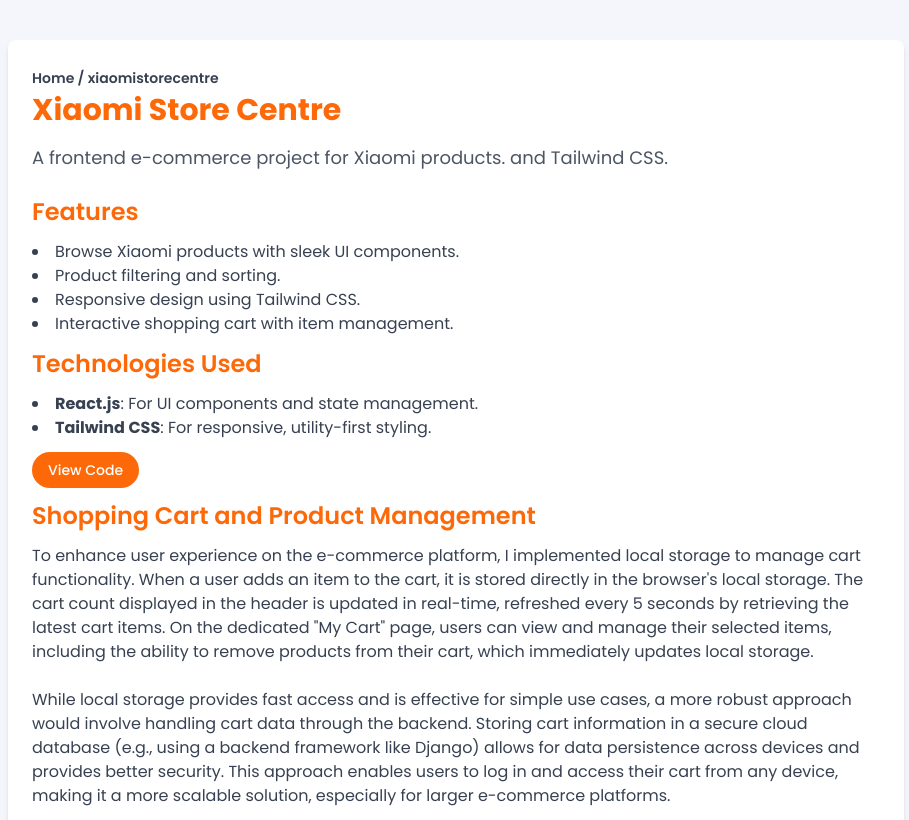
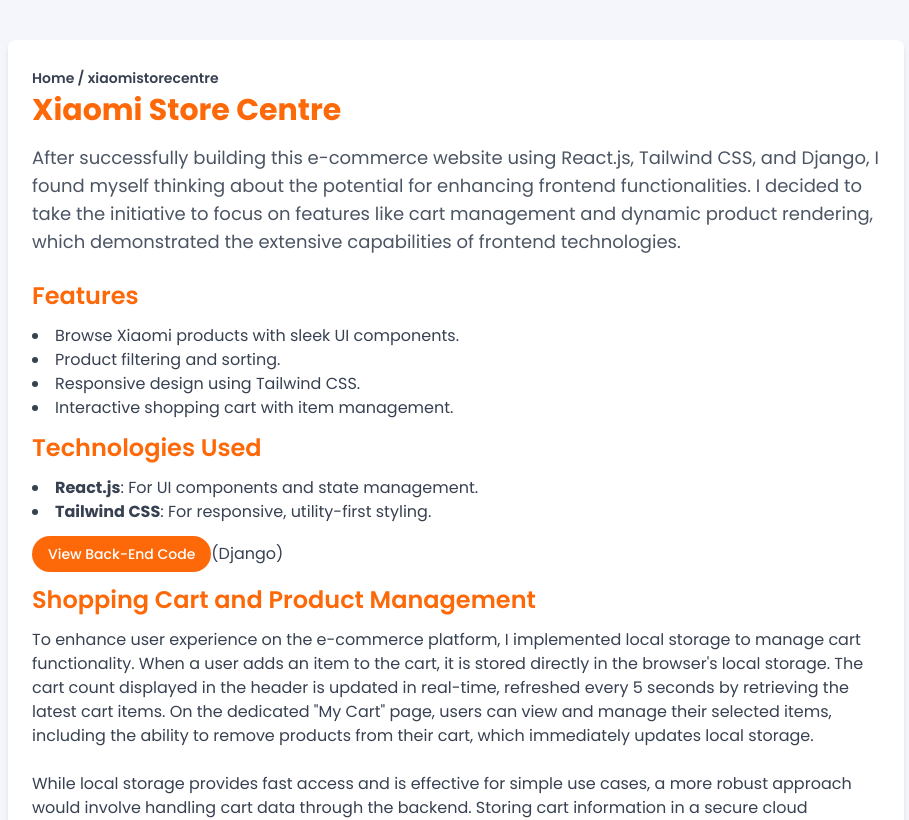
Before and after one commit to OscarM03/portfolio, a React (Vite) app in the folder portfolio/: page /xiaomistorecentre in a window 1280 px wide. Shown: the top 820 px of the page, without its empty margins (184-1093 px from the left). Built offline with nearby package versions, Linux system fonts and the light colour scheme; a web font is replaced by a local one.

Commit message:
dding a link to the backend code

```diff
--- a/portfolio/src/sections/Project1.jsx
+++ b/portfolio/src/sections/Project1.jsx
@@ -9,7 +9,7 @@
           Xiaomi Store Centre
         </h1>
         <p className="text-lg text-gray-600 mb-6">
-          A frontend e-commerce project for Xiaomi products. and Tailwind CSS.
+        After successfully building this e-commerce website using React.js, Tailwind CSS, and Django, I found myself thinking about the potential for enhancing frontend functionalities. I decided to take the initiative to focus on features like cart management and dynamic product rendering, which demonstrated the extensive capabilities of frontend technologies.
         </p>
 
         <h2 className="text-2xl font-semibold text-secondary mb-3">Features</h2>
@@ -32,8 +32,9 @@
             utility-first styling.
           </li>
         </ul>
-        <div className="mb-3">
-          <Button label="View Code" />
+        <div className="mb-3 flex items-center ">
+          <a href="https://github.com/OscarM03/xiaomistore-backend"><Button label="View Back-End Code" /></a>
+          <p className="text-gray-700 "> (Django)</p>
         </div>
         <div>
           <h2 className="text-2xl font-semibold text-secondary mb-3">
```
